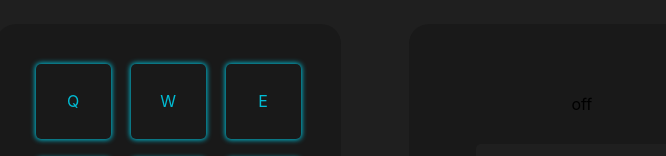
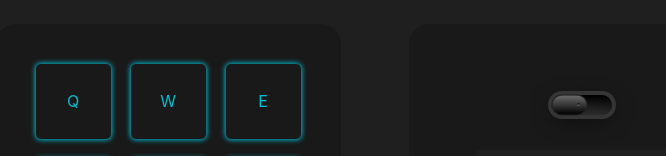
Before and after one commit to Macattack1999-teck/drums, a React (Create React App) app: page / in a window 1280 px wide. Shown: the part 204-360 px from the top of the page, without its empty margins (265-931 px from the left). Built offline with nearby package versions, Linux system fonts and the light colour scheme.

Commit message:
created a toggle in DrumsButtons component

```diff
--- a/src/Components/DrumsButtons.js
+++ b/src/Components/DrumsButtons.js
@@ -9,8 +9,15 @@ export default () => {
   const { bank } = useSelector(mapState)
 
   const handleAudoKeyClicked = (sound) => {
+    const el2 = document.getElementById(`drum-pad-${sound.keyTrigger}`)
+    el2.classList.add("drum-playing-effect")
+
     const audio = new Audio(sound.url)
     audio.play();
+
+    return setTimeout(() => {
+      el2.classList.remove("drum-playing-effect")
+    }, 100)
   }
 
   useEffect(() => {
@@ -20,11 +27,12 @@ export default () => {
         if (el !== null) {
           const el2 = document.getElementById(`drum-pad-${e.code.slice(3)}`)
           el2.classList.add("drum-playing-effect")
+
           const sound = new Audio(el.src)
           sound.play();
 
           return setTimeout(() => {
-            el2.classList.toggle("drum-playing-effect")
+            el2.classList.remove("drum-playing-effect")
           }, 100)
         }
       }
--- a/src/Components/Power.js
+++ b/src/Components/Power.js
@@ -16,14 +16,11 @@ export default () => {
   }
 
   return (
-    <div onClick={handleTogglingPower}>
-      {
-        power ? (
-          "on"
-        ) : (
-          "off"
-        )
-      }
+    <div onClick={handleTogglingPower} className="center">
+      <input
+        type="checkbox"
+        name=""
+      />
     </div>
   )
 }
--- a/src/Styles/main.css
+++ b/src/Styles/main.css
@@ -8,5 +8,59 @@
   100% {
     background: #00BCD4;
     color: #1d1d1d;
+    transform: scale(0.9);
   }
 }
+
+input[type="checkbox"] {
+  position: relative;
+  width: 60px;
+  height: 20px;
+  -webkit-appearance: none;
+  background: linear-gradient(0deg, #333, #000);
+  outline: none;
+  cursor: pointer;
+  border-radius: 20px;
+  box-shadow: 0 0 0 4px #353535, 0 0 0 2px #3e3e3e, inset 0 0 10px rgba(0, 0, 0, 0.1), 0 5px 20px rgba(0, 0, 0, 0.5), inset 0 0 15px rgba(0, 0, 0, 0.2);
+}
+
+input:checked[type="checkbox"] {
+  background: linear-gradient(0deg, #6dd1ff, #20b7ff);
+  box-shadow: 0 0 2px #6dd1ff, 0 0 0 4px #353535, 0 0 0 5px #3e3e3e, inset 0 0 10px rgba(0, 0, 0, 0.1), 0 5px 20px rgba(0, 0, 0, 0.5), inset 0 0 15px rgba(0, 0, 0, 0.2);
+}
+
+input[type="checkbox"]::before {
+  content: "";
+  position: absolute;
+  width: 35px;
+  height: 20px;
+  background: linear-gradient(0deg, #000, #6b6b6b);
+  border-radius: 20px;
+  top: 0;
+  left: 0;
+  box-shadow: 0 0 0 1px #232323;
+  transform: scale(0.98, 0.96);
+  transition: 0.5s;
+}
+
+input:checked[type="checkbox"]::before {
+  left: 25px;
+}
+
+input[type="checkbox"]::after {
+  content: "";
+  position: absolute;
+  width: 3px;
+  height: 3px;
+  top: calc(50% - 2px);
+  left: 25px;
+  background: linear-gradient(0deg, #6b6b6b, #000);
+  border-radius: 50%;
+  transition: 0.5s;
+}
+
+input:checked[type="checkbox"]::after {
+  left: 50px;
+  background: #63cdff;
+  box-shadow: 0 0 5px #13b3ff, 0 0 15px #13b3ff;
+}
```
Also changed, not shown: 1 other file (tests, documents, lock files or other folders).
